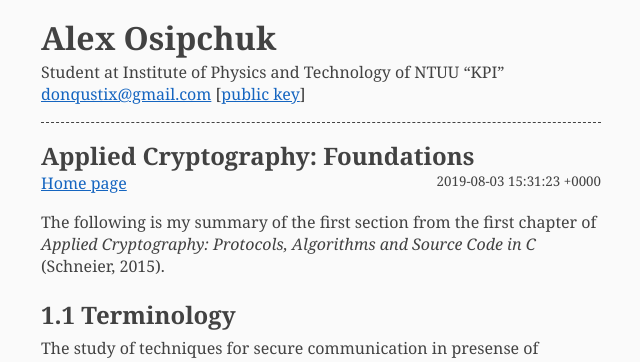
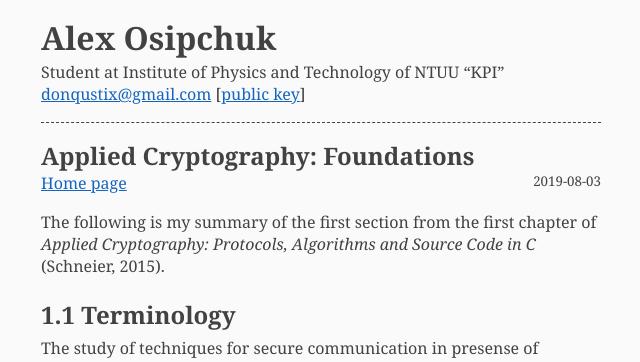
Before and after one commit to donqustix/donqustix.github.io, a Jekyll site: the page built from _posts/2019-08-03-applied-cryptography-foundations.md, in a window 1280 px wide and 900 px high. Shown: the top 362 px of the window, without its empty margins (319-959 px from the left). Built offline with Jekyll 4.4.1, drawn with Linux system fonts in a browser that asks for light colours; formulas are drawn with MathJax 3.

Commit message:
fix the date format

```diff
--- a/_includes/post_header.md
+++ b/_includes/post_header.md
@@ -1,4 +1,4 @@
 # {{ page.title }}
 {: .title}
 [Home page]({{ site.url }})
-<small style="float: right;">{{ page.date }}</small>
+<small style="float: right;">{{ page.date | date: "%Y-%m-%d" }}</small>
--- a/_posts/2019-08-03-applied-cryptography-foundations.md
+++ b/_posts/2019-08-03-applied-cryptography-foundations.md
@@ -2,7 +2,6 @@
 mathjax: true
 mermaid: true
 title:  "Applied Cryptography: Foundations"
-date:   2019-08-03 18:31:23 +0300
 category: cryptography
 ---
 
```
